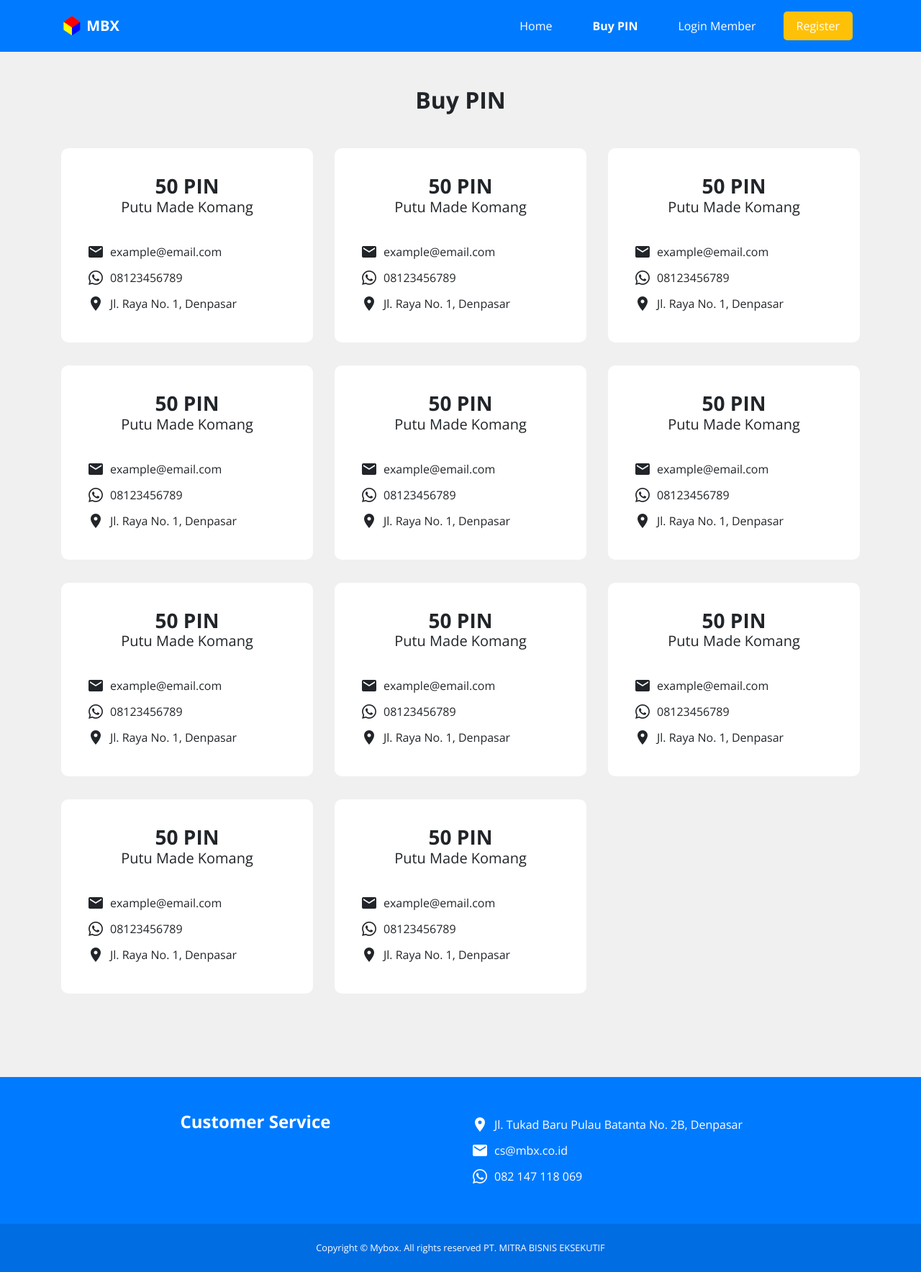
After one commit to suryawiguna/mbx, a PHP site: page /pin.php in a window 1280 px wide. The commit adds this page. Shown: the whole page at 72% size. Run offline with PHP 8.4, Linux system fonts and the light colour scheme; some libraries are stand-ins or nearby versions.

Commit message:
completed pin page

```diff
--- a/css/style.css
+++ b/css/style.css
@@ -38,7 +38,33 @@ body {
     padding: 150px 0;
     border-radius: 0;
 }
+.img-cover {
+    height: 100%;
+    object-fit: cover;
+}
+.rounded-10px {
+    border-radius: 10px;
+}
+.bg-light-dark {
+    background-color: #f0f0f0;
+}
+.bg-primary-dark {
+    background-color: #094b91;
+}
+.bg-warning-dark {
+    background-color: #a07c10;
+}
+.form-label-group input:not(:placeholder-shown) {
+    padding-top: calc(var(--input-padding-y) + var(--input-padding-y) * (2 / 3));
+    padding-bottom: calc(var(--input-padding-y) / 3);
+  }
 
+  .form-label-group input:not(:placeholder-shown) ~ label {
+    padding-top: calc(var(--input-padding-y) / 3);
+    padding-bottom: calc(var(--input-padding-y) / 3);
+    font-size: 12px;
+    color: #777;
+  }
 @media (max-width: 575px) {
     .jumbotron{
         padding: 100px 0;
--- a/login.php
+++ b/login.php
@@ -14,16 +14,16 @@
     <script src="https://cdnjs.cloudflare.com/ajax/libs/popper.js/1.14.7/umd/popper.min.js" integrity="sha384-UO2eT0CpHqdSJQ6hJty5KVphtPhzWj9WO1clHTMGa3JDZwrnQq4sF86dIHNDz0W1" crossorigin="anonymous"></script>
     <script src="https://stackpath.bootstrapcdn.com/bootstrap/4.3.1/js/bootstrap.min.js" integrity="sha384-JjSmVgyd0p3pXB1rRibZUAYoIIy6OrQ6VrjIEaFf/nJGzIxFDsf4x0xIM+B07jRM" crossorigin="anonymous"></script>
 </head>
-<body class="bg-primary">
+<body class="bg-primary-dark">
     <div class="d-flex justify-content-center align-items-center" style="height:100vh;">
         <div class="col-lg-4 col-md-6 col-sm-8">
             <div class="d-flex flex-row justify-content-center align-items-center mb-4">
                 <img src="img/logo1.png" alt="logo" height="60px">
                 <h3 class="font-weight-bold text-white m-0">MyBoX</h3>
             </div>
-            <div class="card card-radius border-0 p-3">
+            <div class="card card-radius border-0 rounded-10px p-3">
                 <div class="card-header border-0 bg-white">
-                    <h5 class="text-center mt-2 mb-2 font-weight-bold">Login Member</h5>
+                    <h5 class="text-center mt-2 mb-0 font-weight-bold">Login Member</h5>
                 </div>
                 <div class="card-body">
                     <form method="POST" action="" aria-label="">
--- /dev/null
+++ b/pin.php
@@ -0,0 +1,111 @@
+<!DOCTYPE html>
+<html lang="en">
+<head>
+    <meta charset="UTF-8">
+    <meta name="viewport" content="width=device-width, initial-scale=1.0">
+    <meta http-equiv="X-UA-Compatible" content="ie=edge">
+    <link rel="icon" href="img/favicon.ico">
+    <title>MBX</title>
+    <link rel="stylesheet" href="https://stackpath.bootstrapcdn.com/bootstrap/4.3.1/css/bootstrap.min.css" integrity="sha384-ggOyR0iXCbMQv3Xipma34MD+dH/1fQ784/j6cY/iJTQUOhcWr7x9JvoRxT2MZw1T" crossorigin="anonymous">
+    <link href="https://fonts.googleapis.com/css?family=Open+Sans:400,700&display=swap" rel="stylesheet">
+    <link href="https://cdn.materialdesignicons.com/4.5.95/css/materialdesignicons.min.css" rel="stylesheet">
+    <link rel="stylesheet" type="text/css" href="css/style.css">
+    <script src="https://code.jquery.com/jquery-3.3.1.slim.min.js" integrity="sha384-q8i/X+965DzO0rT7abK41JStQIAqVgRVzpbzo5smXKp4YfRvH+8abtTE1Pi6jizo" crossorigin="anonymous"></script>
+    <script src="https://cdnjs.cloudflare.com/ajax/libs/popper.js/1.14.7/umd/popper.min.js" integrity="sha384-UO2eT0CpHqdSJQ6hJty5KVphtPhzWj9WO1clHTMGa3JDZwrnQq4sF86dIHNDz0W1" crossorigin="anonymous"></script>
+    <script src="https://stackpath.bootstrapcdn.com/bootstrap/4.3.1/js/bootstrap.min.js" integrity="sha384-JjSmVgyd0p3pXB1rRibZUAYoIIy6OrQ6VrjIEaFf/nJGzIxFDsf4x0xIM+B07jRM" crossorigin="anonymous"></script>
+</head>
+<body class="bg-light-dark">
+    <nav class="navbar navbar-expand-lg navbar-dark bg-primary fixed-top py-3">
+        <div class="container">
+            <a class="navbar-brand" href="index.php">
+                <img src="img/logo1.png" width="30" height="30" class="d-inline-block align-top" alt="">
+                <span class="font-weight-bold">MBX</span>
+            </a>
+            <button class="navbar-toggler collapsed" type="button" data-toggle="collapse" data-target="#menu" aria-controls="menu" aria-expanded="false" aria-label="Toggle navigation">
+                <span class="mdi mdi-menu mdi-24px text-white"></span>
+            </button>
+            <div class="collapse navbar-collapse" id="menu">
+                <ul class="navbar-nav ml-auto">
+                    <li class="nav-item my-lg-0 my-2">
+                        <a class="nav-link text-center text-white" href="index.php">Home <span class="sr-only">(current)</span></a>
+                    </li>
+                    <li class="nav-item my-lg-0 my-2 active">
+                        <a class="nav-link text-center text-white" href="pin.php">Buy PIN</a>
+                    </li>
+                    <li class="nav-item my-lg-0 my-2">
+                        <a class="nav-link text-center text-white" href="login.php">Login Member</a>
+                    </li>
+                    <li class="nav-item my-lg-0 my-2 featured-link bg-warning">
+                        <a class="nav-link text-center text-white" href="register.php">Register</a>
+                    </li>
+                </ul>
+            </div>
+        </div>
+    </nav>
+    <div class="content p-0">
+        <div class="container">
+            <div class="row pt-5 mt-5">
+                <div class="col-12 text-center my-4">
+                    <h2 class="font-weight-bold">Buy PIN</h2>
+                </div>
+            </div>
+            <div class="row">
+                <?php for($i = 0; $i < 11; $i++){
+                    echo '<div class="col-lg-4">
+                        <div class="card card-radius border-0 rounded-10px p-3 my-3">
+                            <div class="card-header border-0 bg-white text-center">
+                                <h3 class="mt-2 mb-0 font-weight-bold">50 PIN</h3>
+                                <h5 class="m-0">Putu Made Komang</h5>
+                            </div>
+                            <div class="card-body">
+                                <div class="row">
+                                    <div class="col-12">
+                                        <div class="d-flex flex-row">
+                                            <span class="mdi mdi-email mdi-24px mr-2"></span>
+                                            <p class="m-0 align-self-center">example@email.com</p>
+                                        </div>
+                                        <div class="d-flex flex-row">
+                                            <span class="mdi mdi-whatsapp mdi-24px mr-2"></span>
+                                            <p class="m-0 align-self-center">08123456789</p>
+                                        </div>
+                                        <div class="d-flex flex-row">
+                                            <span class="mdi mdi-map-marker mdi-24px mr-2"></span>
+                                            <p class="m-0 align-self-center">Jl. Raya No. 1, Denpasar</p>
+                                        </div>
+                                    </div>
+                                </div>
+                            </div>
+                        </div>
+                    </div>';
+                }?>
+            </div>
+        </div>
+        <div class="section-div justify-content-center bg-primary text-white">
+            <div class="container py-5">
+                <div class="row">
+                    <div class="col-lg-6 mb-3">
+                        <h4 class="font-weight-bold text-center">Customer Service</h4>
+                    </div>
+                    <div class="col-lg-6">
+                        <div class="d-flex flex-row">
+                            <span class="mdi mdi-map-marker mdi-24px mr-2"></span>
+                            <p class="m-0 align-self-center">Jl. Tukad Baru Pulau Batanta No. 2B, Denpasar</p>
+                        </div>
+                        <div class="d-flex flex-row">
+                            <span class="mdi mdi-email mdi-24px mr-2"></span>
+                            <p class="m-0 align-self-center">cs@mbx.co.id</p>
+                        </div>
+                        <div class="d-flex flex-row">
+                            <span class="mdi mdi-whatsapp mdi-24px mr-2"></span>
+                            <p class="m-0 align-self-center">082 147 118 069</p>
+                        </div>
+                    </div>
+                </div>
+            </div>
+        </div>
+        <div id="copyright" class="d-flex text-white justify-content-center py-4" style="background-color: #006de3">
+            <small class="m-0 text-center">Copyright © Mybox. All rights reserved PT. MITRA BISNIS EKSEKUTIF</small>
+        </div>
+    </div>
+</body>
+</html>
--- a/register.php
+++ b/register.php
@@ -16,16 +16,16 @@
     <script src="https://stackpath.bootstrapcdn.com/bootstrap/4.3.1/js/bootstrap.min.js" integrity="sha384-JjSmVgyd0p3pXB1rRibZUAYoIIy6OrQ6VrjIEaFf/nJGzIxFDsf4x0xIM+B07jRM" crossorigin="anonymous"></script>
     <script src="https://cdnjs.cloudflare.com/ajax/libs/bootstrap-datepicker/1.6.4/js/bootstrap-datepicker.min.js"></script>
 </head>
-<body class="bg-warning">
+<body class="bg-warning-dark">
     <div class="d-flex justify-content-center align-items-center py-4">
         <div class="col-lg-4 col-md-6 col-sm-8">
             <div class="d-flex flex-row justify-content-center align-items-center mb-4">
                 <img src="img/logo1.png" alt="logo" height="60px">
                 <h3 class="font-weight-bold text-white m-0">MyBoX</h3>
             </div>
-            <div class="card card-radius border-0 p-3">
+            <div class="card card-radius border-0 rounded-10px p-3">
                 <div class="card-header border-0 bg-white">
-                    <h5 class="text-center mt-2 mb-2 font-weight-bold">Register</h5>
+                    <h5 class="text-center mt-2 mb-0 font-weight-bold">Register</h5>
                 </div>
                 <div class="card-body">
                     <form method="POST" action="" aria-label="">
```
Also changed, not shown: index.php (+46 -12 lines).
